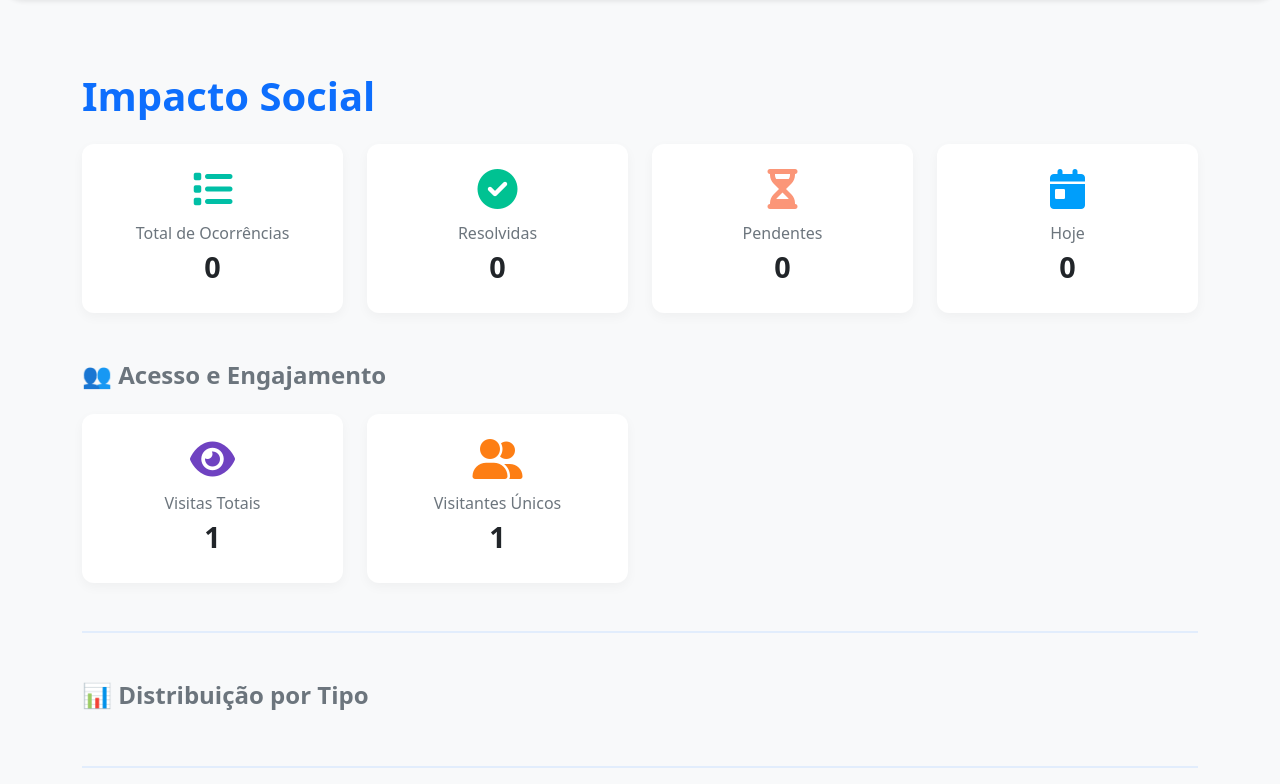
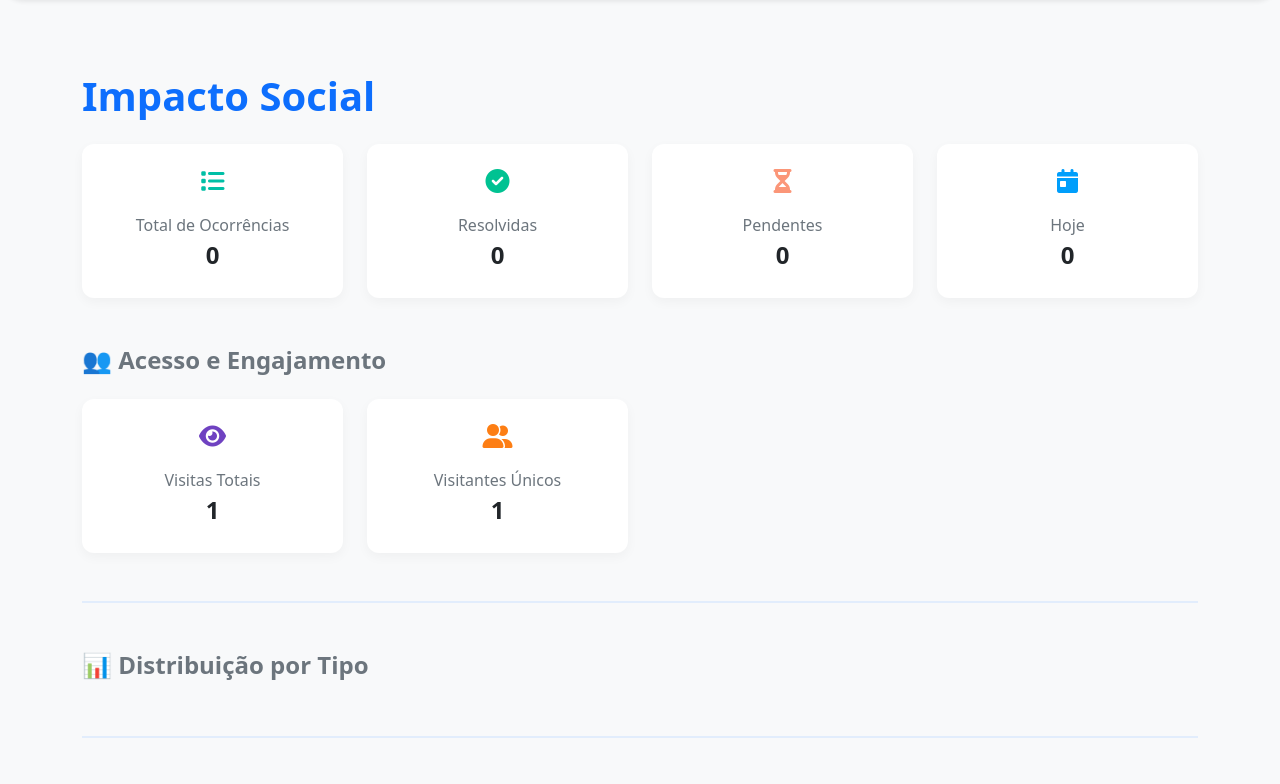
Before and after one commit to oliver00251/uairesolve, a Laravel app: page /impacto in a window 1280 px wide. Shown: the part 56-840 px from the top of the page. Run offline with Laravel 9, Linux system fonts and the light colour scheme; data that the repository does not hold is empty; some libraries are stand-ins or nearby versions.

Commit message:
metrica acessos/engajamento ajuste layout

```diff
--- a/resources/views/impacto/index.blade.php
+++ b/resources/views/impacto/index.blade.php
@@ -103,19 +103,21 @@
                     ['label' => 'Resolvidas', 'valor' => $dados['resolvidas'], 'cor' => '#00c292', 'icone' => 'fa-check-circle'],
                     ['label' => 'Pendentes', 'valor' => $dados['em_aberto'], 'cor' => '#fb9678', 'icone' => 'fa-hourglass-half'],
                     ['label' => 'Hoje', 'valor' => $dados['hoje'], 'cor' => '#009efb', 'icone' => 'fa-calendar-day'],
+
                 ];
             @endphp
 
             @foreach ($cards as $card)
-                <div class="col-md-3 col-sm-6">
-                    <div class="card-custom">
-                        <i class="fas {{ $card['icone'] }}" style="color: {{ $card['cor'] }}"></i>
-                        <div class="card-label">{{ $card['label'] }}</div>
-                        <div class="card-value">{{ $card['valor'] }}</div>
+                <div class="col-6 col-md-3">
+                    <div class="card-custom text-center">
+                        <i class="fas {{ $card['icone'] }}" style="color: {{ $card['cor'] }}; font-size: 1.5rem;"></i>
+                        <div class="card-label mt-2">{{ $card['label'] }}</div>
+                        <div class="card-value fw-bold fs-4">{{ $card['valor'] }}</div>
                     </div>
                 </div>
             @endforeach
         </div>
+
 
         {{-- Indicadores de Acesso --}}
         <h4 class="mb-4 fw-bold text-secondary">👥 Acesso e Engajamento</h4>
@@ -128,15 +130,16 @@
             @endphp
 
             @foreach ($acessos as $card)
-                <div class="col-md-3 col-sm-6">
-                    <div class="card-custom">
-                        <i class="fas {{ $card['icone'] }}" style="color: {{ $card['cor'] }}"></i>
-                        <div class="card-label">{{ $card['label'] }}</div>
-                        <div class="card-value">{{ $card['valor'] }}</div>
+                <div class="col-6 col-md-3">
+                    <div class="card-custom text-center">
+                        <i class="fas {{ $card['icone'] }}" style="color: {{ $card['cor'] }}; font-size: 1.5rem;"></i>
+                        <div class="card-label mt-2">{{ $card['label'] }}</div>
+                        <div class="card-value fw-bold fs-4">{{ $card['valor'] }}</div>
                     </div>
                 </div>
             @endforeach
         </div>
+
 
         {{-- Ocorrências por tipo --}}
         <hr class="my-5 border-top border-2 border-primary-subtle">
```
